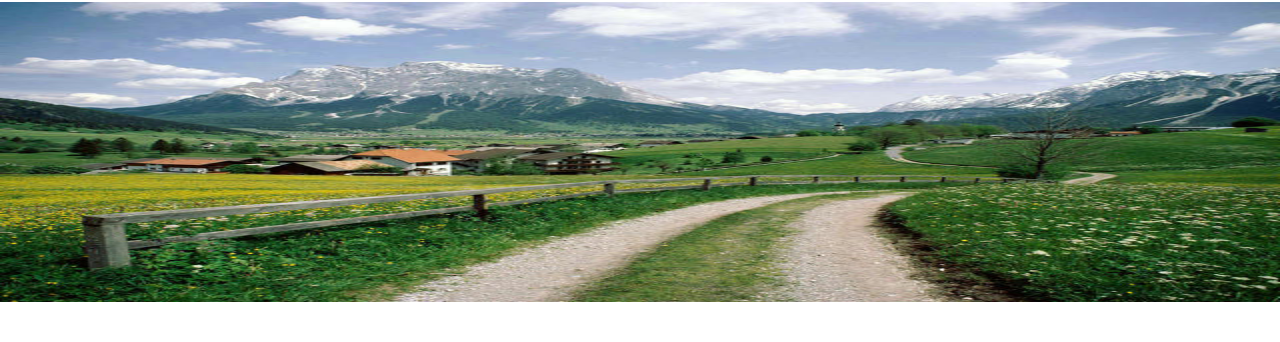
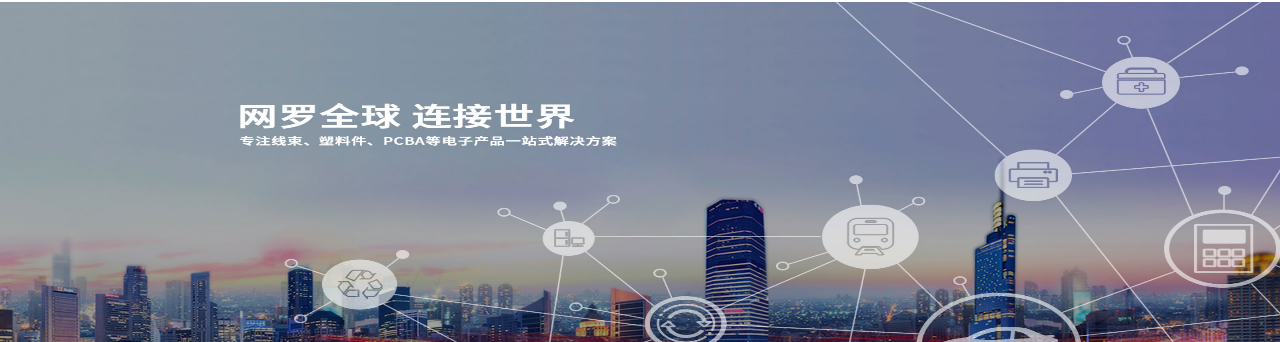
Before and after one commit to siguocheng/siguocheng.github.io, a plain HTML site: page productList.html in a window 1280 px wide. Shown: the part 76-418 px from the top of the page. Drawn offline with nearby package versions, Linux system fonts and the light colour scheme.

Commit message:
Update productList.html

```diff
--- a/productList.html
+++ b/productList.html
@@ -78,7 +78,7 @@
 			</div>
 		</div>
 		<div>
-			<img src="img/01.jpg" width="100%" height="300px"/>
+			<img src="img/index/20170330104014152.jpg" width="100%" height="400px"/>
 		</div>
 		<!-- <div id="div1" style="margin:0 auto;width:100%;background-color: rgb(244, 244, 244);height: 40px;
 		position: relative;overflow: auto;text-align: center;line-height: 40px;font-size: 16px;">
```
